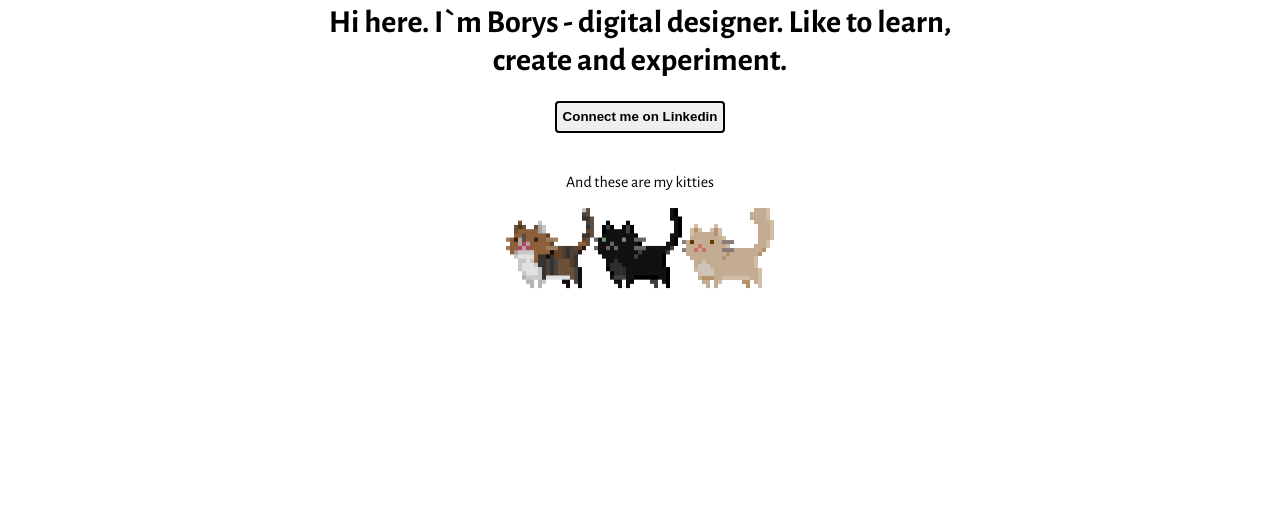
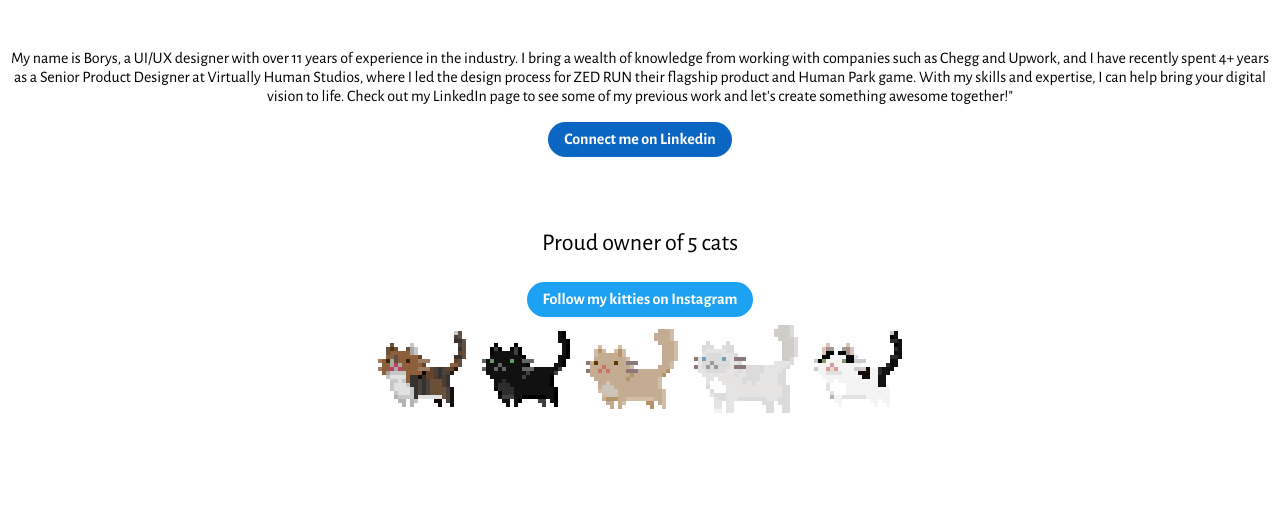
Before and after one commit to arximus88/kharchenko.work, a plain HTML site: page index.html in a window 1280 px wide. Shown: the part 297-816 px from the top of the page. Drawn offline with nearby package versions, Linux system fonts and the light colour scheme.

Commit message:
added cats

```diff
--- a/index.html
+++ b/index.html
@@ -19,15 +19,23 @@
 </head>
 <body>
   	<div class="center">
-		<h1 class="centrify-text" style="padding-top: 10%;">Hi here. I`m Borys - digital designer. Like to learn, create and experiment.</h1>
-		<button class="button-md">
+    	<h1 class="centrify-text" style="padding-top: 10%;">Transforming Your Digital Experience</h1>
+    	<p class="centrify-text" style="padding-top: 24px;">My name is Borys, a UI/UX designer with over 11 years of experience in the industry. I bring a wealth of knowledge from working with companies such as Chegg and Upwork, and I have recently spent 4+ years as a Senior Product Designer at Virtually Human Studios, where I led the design process for ZED RUN their flagship product and Human Park game. With my skills and expertise, I can help bring your digital vision to life. Check out my LinkedIn page to see some of my previous work and let's create something awesome together!"</p>
+    	<div class="button-md">
       		<a target="_blank" rel="noopener noreferrer" href="https://www.linkedin.com/in/boryskharchenko/">Connect me on Linkedin</a>
-		</button>
-		<p class="centrify-text" style="padding-top: 24px;">And these are my kitties</p>
+    	</div>
    		<div class="kitties">
-			<img src="images/kitty-cake.png" alt="Cake (Bulka) cat">
-			<img src="images/kitty-coffee.png" alt="Coffee (Kava) cat">
-			<img src="images/kitty-milk.png" alt="Milk (Mosia) cat">
+    		<p class="kitties-title">Proud owner of 5 cats</p>
+        	<div class="kitties-instagram">
+        		<a href="https://www.instagram.com/psy_koteiky/" target="_blank" rel="noopener noreferrer">Follow my kitties on Instagram</a>
+    		</div>
+    		<div class="kitties-images">
+		        <img src="images/kitty-bulka.png" alt="Bulka cat">
+		        <img src="images/kitty-kava.png" alt="Kava cat">
+		        <img src="images/kitty-mo.png" alt="Mo cat">
+		        <img src="images/kitty-zuki.png" alt="Zuki cat">
+		        <img src="images/kitty-ceks.png" alt="Ceks cat">
+    		</div>
 		</div>
 	</div>
 </body>
--- a/style.css
+++ b/style.css
@@ -4,40 +4,69 @@ body{
     font-family: 'Alegreya Sans', sans-serif;
 }
 
-.button-md {
-    border-style: solid;
-    border-radius: 4px;
-    height: 32px;
-    align-items: center;
-    display: flex;
-    margin: auto;
+.center {
+  display: flex;
+  flex-direction: column;
+  justify-content: center;
+  align-items: center;
+  height: 100vh;
 }
 
-.button-md a{
-    color:#000;
-    font-weight:bold;
-    text-decoration:none;
+.centrify-text {
+  text-align: center;
 }
-.centrify-text {
-    text-align: center;
+
+
+.button-md a {
+    display: inline-block;
+    background-color: #0a66c2;
+    color: #fff;
+    font-weight: bold;
+    text-decoration: none;
+    padding: 8px 16px;
+    border-radius: 30px;
+    transition: background-color 0.3s;
+}
+
+.button-md a:hover {
+    background-color: #094c8e;
 }
 
 .kitties {
+    text-align: center;
+    margin-top: 48px;
+}
+
+.kitties-title {
+    font-size: 24px;
+    margin-bottom: 24px;
+}
+
+.kitties-images {
     display: flex;
     justify-content: center;
+    align-items: center;
 }
 
-.container {
-    height: 200px;
-    position: relative;
-    border: 3px solid green;
+.kitties-images img {
+    margin: 8px;
 }
 
-.center {
-    margin: 0;
-    position: absolute;
-    top: 50%;
-    left: 50%;
-    -ms-transform: translate(-50%, -50%);
-    transform: translate(-50%, -50%);
+.kitties-instagram {
+    margin-top: 24px;
 }
+
+.kitties-instagram a {
+    display: inline-block;
+    background-color: #1da1f2;
+    color: #fff;
+    font-weight: bold;
+    text-decoration: none;
+    padding: 8px 16px;
+    border-radius: 30px;
+    transition: background-color 0.3s;
+}
+
+.kitties-instagram a:hover {
+    background-color: #0d8de8;
+}
```
Also changed, not shown: images/kitty-bulka.png (added), images/kitty-cake.png (deleted), images/kitty-ceks.png (added), images/kitty-coffee.png (deleted), images/kitty-kava.png (added), images/kitty-mo.png (renamed from images/kitty-milk.png), images/kitty-zuki.png (added). Lines whose indentation alone changed are shown as unchanged.
